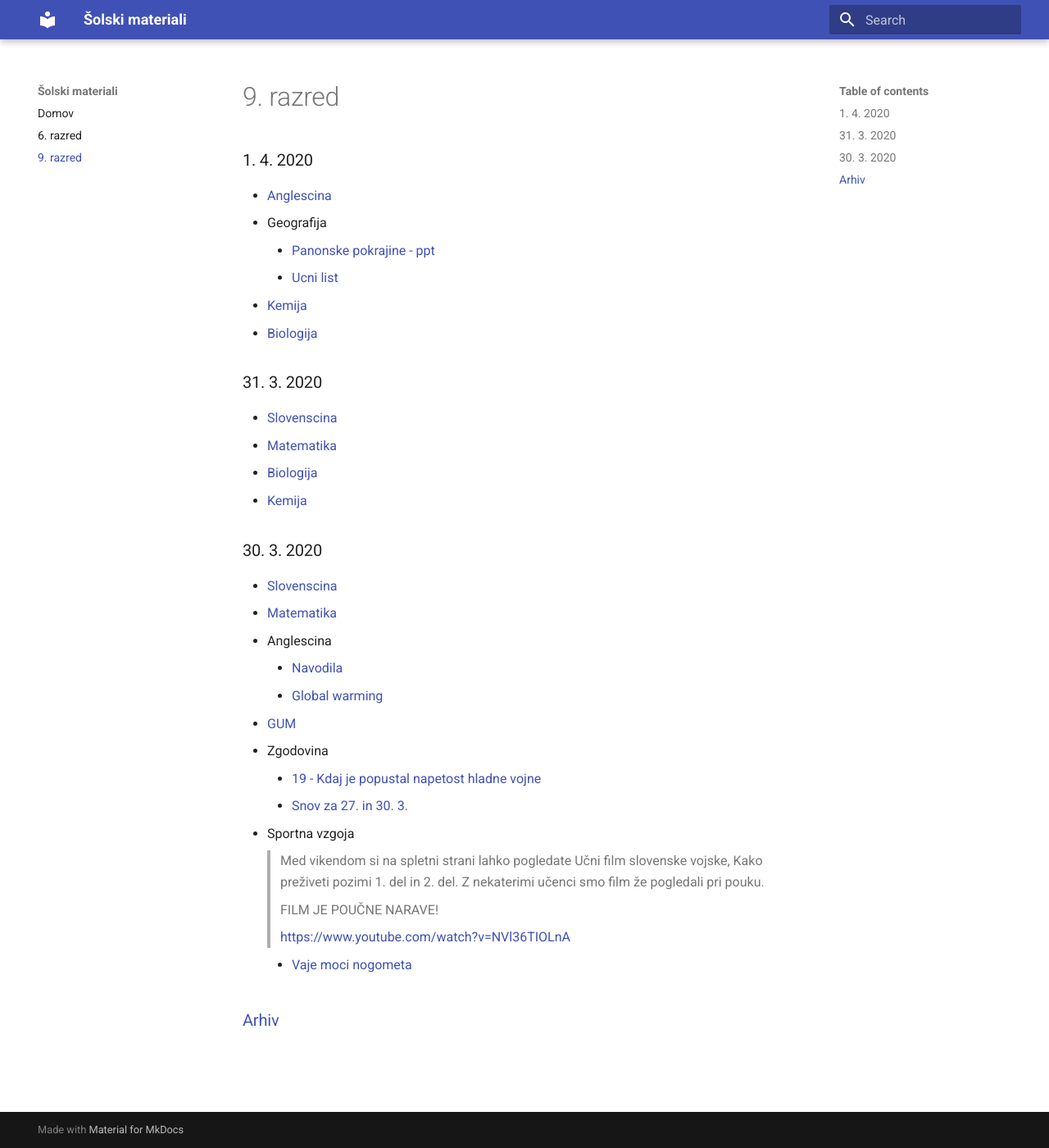
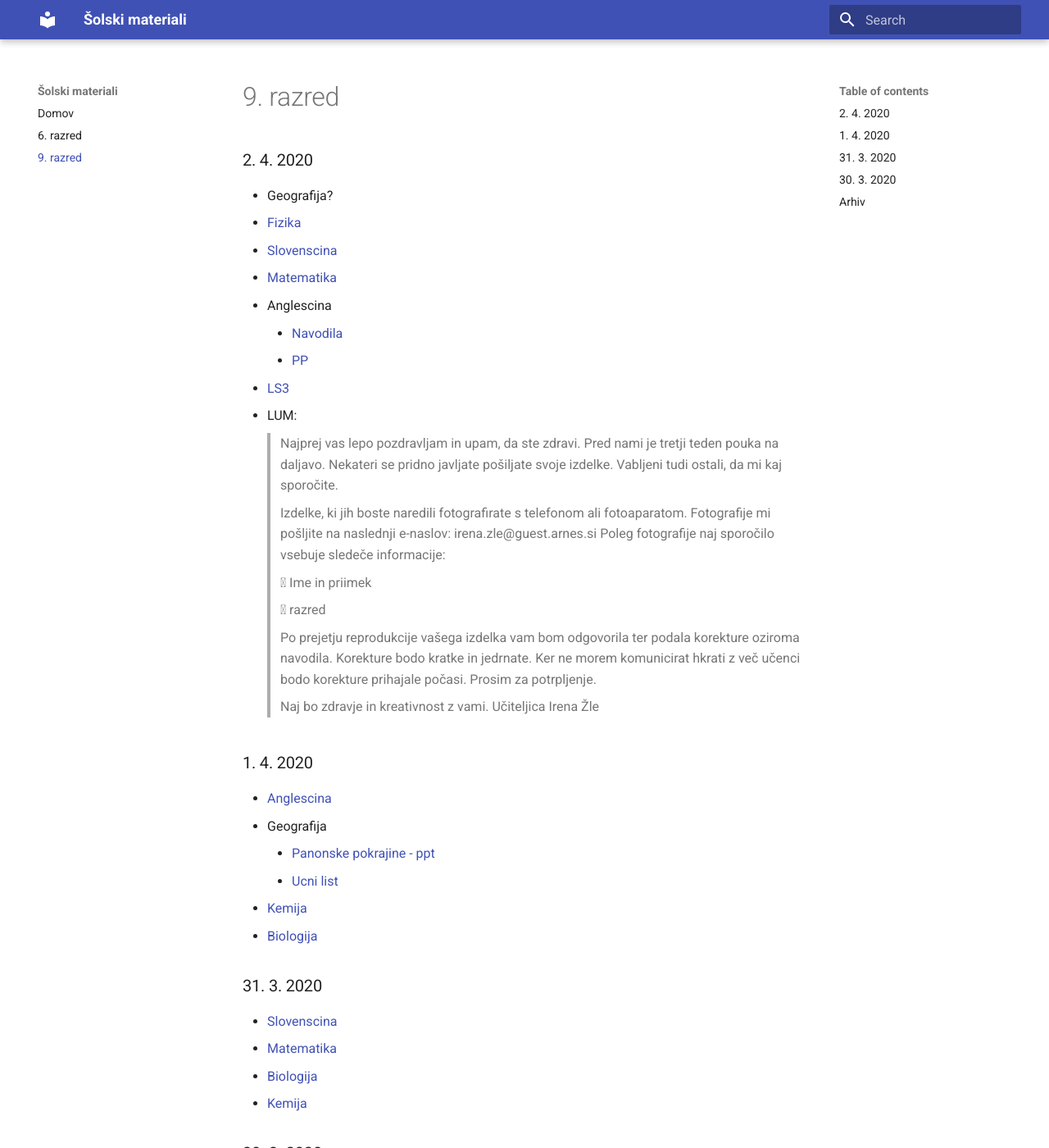
Before and after one commit to skyflyer/solski-materiali, an MkDocs documentation site: the page built from docs/9razred/index.md, in a window 1280 px wide and 1400 px high. Shown: the whole window at 82% size. Built offline with MkDocs 1.6.1 and Material for MkDocs 9.7.7, drawn with Linux system fonts in a browser that asks for light colours.

Commit message:
2. 4. 2020 - 9. razred

```diff
--- a/docs/9razred/index.md
+++ b/docs/9razred/index.md
@@ -2,6 +2,38 @@
 title: 9. razred
 summary: ucna snov za 9. razred
 ---
+
+### 2. 4. 2020
+
+* Geografija?
+* [Fizika](fizika/2020-04-02-fizika.pdf)
+* [Slovenscina](slovenscina/2020-04-02-slovenscina.pdf)
+* [Matematika](matematika/2020-04-02-matematika.pdf)
+* Anglescina
+    * [Navodila](anglescina/2020-04-02-anglescina.pdf)
+    * [PP](anglescina/2020-04-02-anglescina-pp.pdf)
+* [LS3](lum/LS3-projekcija.pdf)
+* LUM:
+
+    > Najprej vas lepo pozdravljam in upam, da ste zdravi.
+    > Pred nami je tretji teden pouka na daljavo. Nekateri se pridno javljate pošiljate
+    > svoje izdelke. Vabljeni tudi ostali, da mi kaj sporočite.
+    >
+    > Izdelke, ki jih boste naredili fotografirate s telefonom ali fotoaparatom.
+    > Fotografije mi pošljite na naslednji e-naslov: irena.zle@guest.arnes.si
+    > Poleg fotografije naj sporočilo vsebuje sledeče informacije:
+    >
+    >  Ime in priimek
+    >
+    >  razred
+    >
+    > Po prejetju reprodukcije vašega izdelka vam bom odgovorila ter podala
+    > korekture oziroma navodila. Korekture bodo kratke in jedrnate. Ker ne morem
+    > komunicirat hkrati z več učenci bodo korekture prihajale počasi. Prosim za
+    > potrpljenje.
+    >
+    > Naj bo zdravje in kreativnost z vami. Učiteljica Irena Žle
+
 
 ### 1. 4. 2020
 
```
Also changed, not shown: 6 other files.
